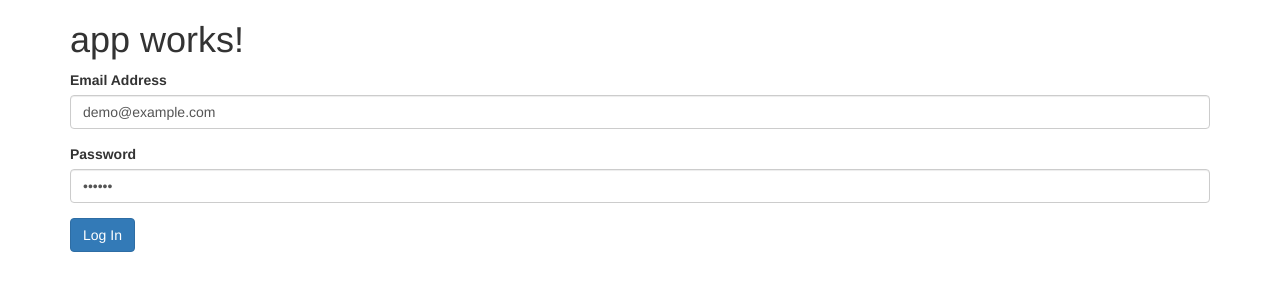
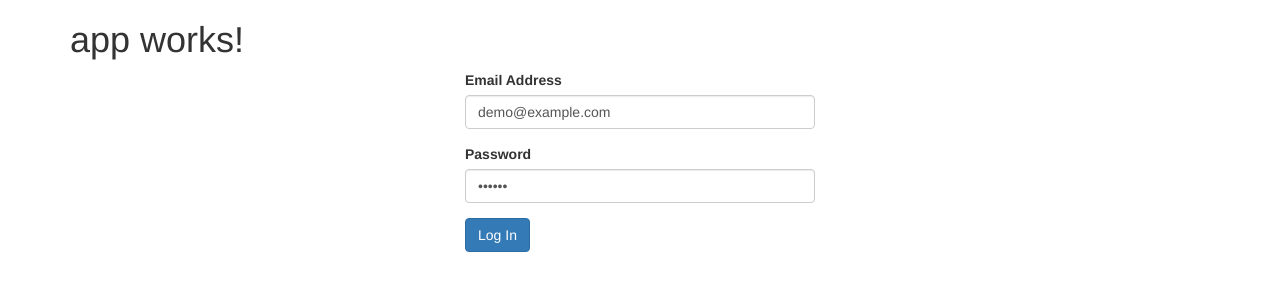
Before and after one commit to BaylorRae/scheduler, an Angular app in the folder client/: page /login in a window 1280 px wide. Shown: the top 300 px of the page. Built offline with nearby package versions, Linux system fonts and the light colour scheme; what angular2-moment would draw is missing.

Commit message:
resize login

```diff
--- a/client/src/app/login/login.component.html
+++ b/client/src/app/login/login.component.html
@@ -1,4 +1,4 @@
-<form (ngSubmit)="login()">
+<form class="col-md-4 col-md-offset-4" (ngSubmit)="login()">
   <p class="alert" *ngIf="error">
     Invalid email or password.
   </p>
```
